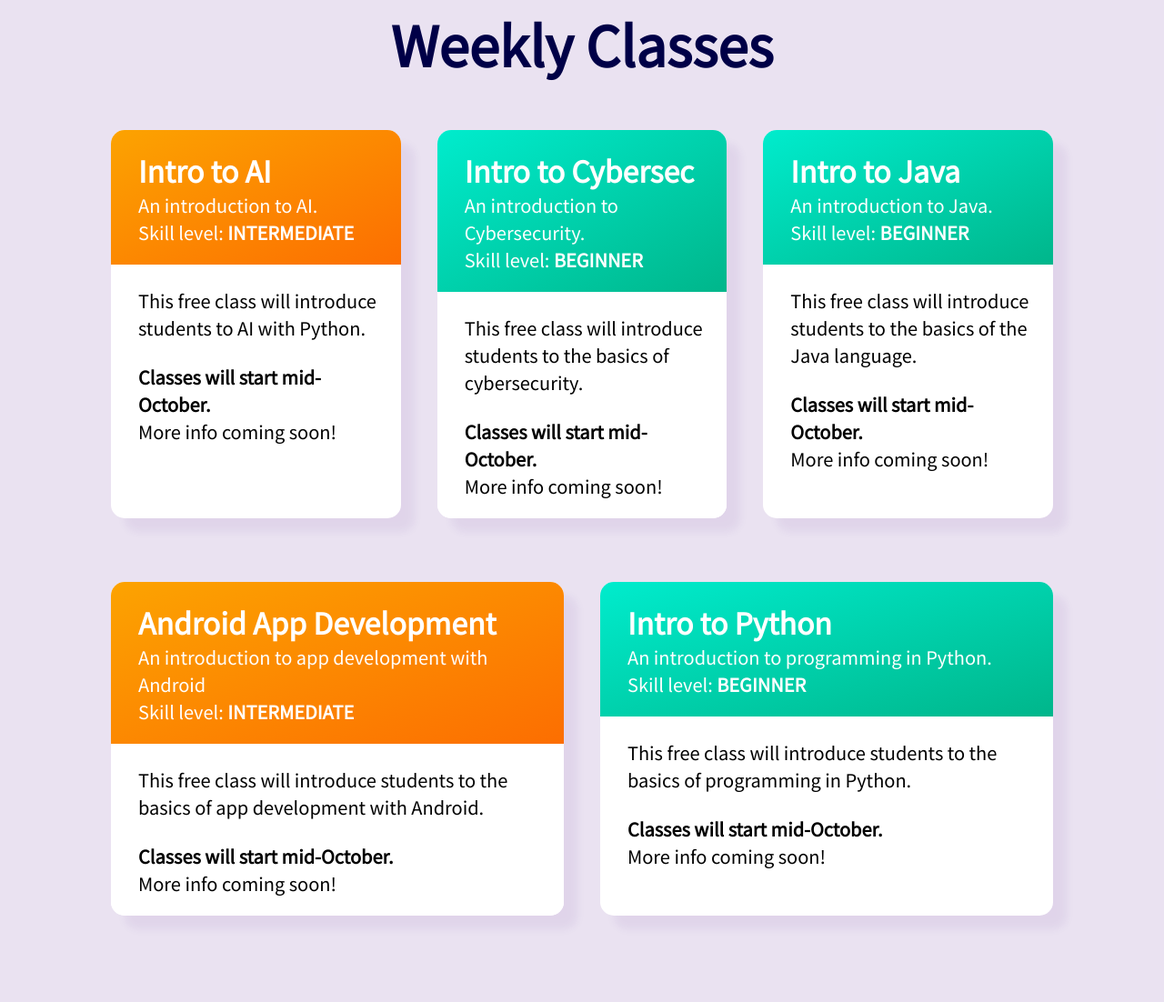
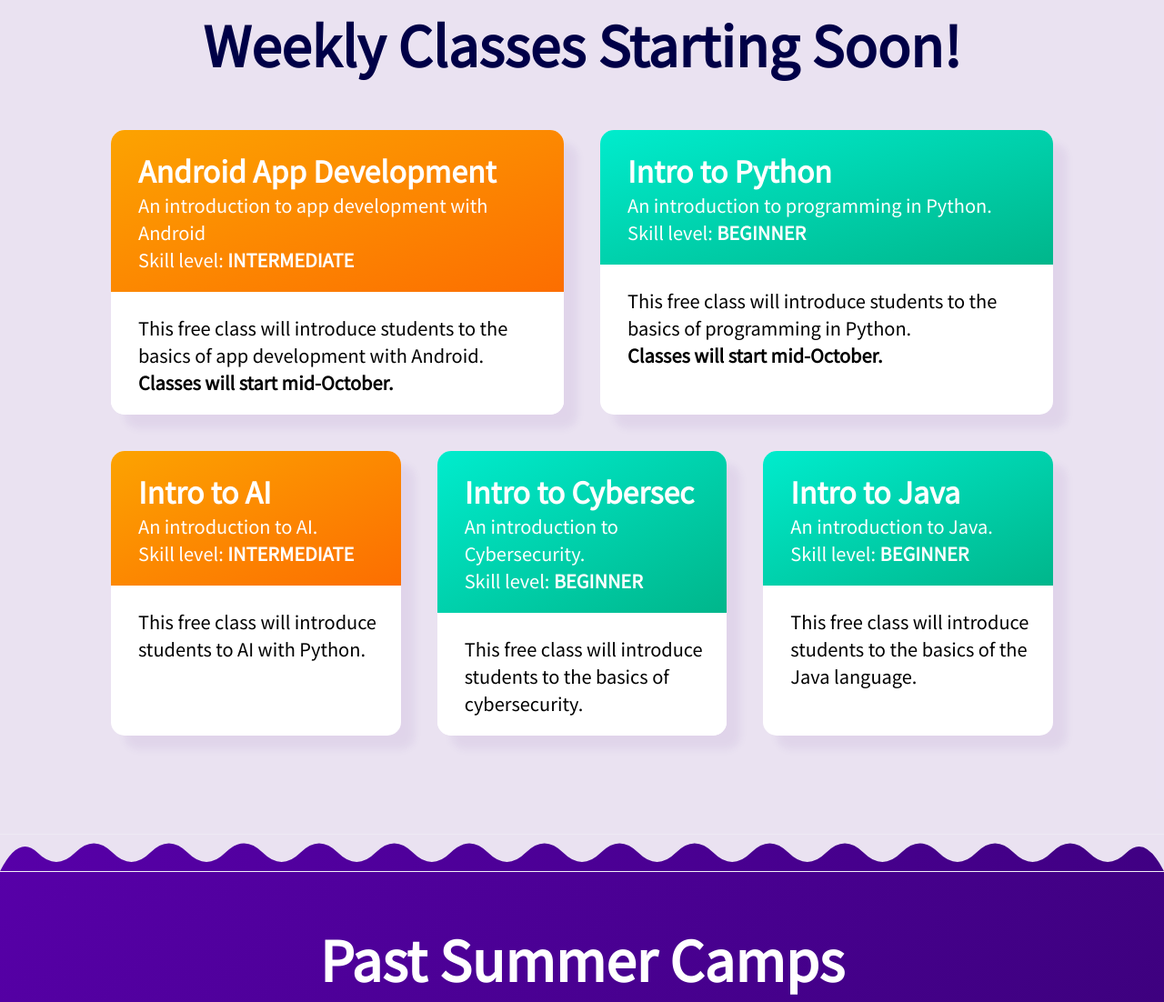
Before and after one commit to KG14/KG14.github.io, a website: page index.html in a window 1280 px wide. Shown: the part 646-1748 px from the top of the page at 91% size. Drawn offline with nearby package versions, Linux system fonts and the light colour scheme.

Commit message:
Changed heading to weekly classes starting soon

```diff
--- a/index.html
+++ b/index.html
@@ -94,8 +94,34 @@
 
         <section id="future-classes-section">
             <div class="container classes-container">
-                <b><p style="text-align: center; color: #000047; font-size: 60px;">Weekly Classes</p></b>
+                <b><p style="text-align: center; color: #000047; font-size: 60px;">Weekly Classes Starting Soon!</p></b>
                 <div class="columns" style="margin-top: 30px;">
+                    <div class="column class-card">
+                        <div class="class-card-title is-intermediate">
+                            <b><p class="is-size-3">Android App Development</p></b>
+                            <p class="is-size-5">An introduction to app development with Android</p>
+                            <p class="is-size-5">Skill level: <b>INTERMEDIATE</b></p>
+                        </div>
+                        <div class="class-card-description">
+                            <p class="is-size-5">This free class will introduce students to the basics of app development with Android.</p>
+                            <p class="is-size-5" style="font-weight: bold;">Classes will start mid-October.</p>
+                        </div>
+                    </div>
+
+                    <div class="column class-card">
+                        <div class="class-card-title is-beginner">
+                            <b><p class="is-size-3">Intro to Python</p></b>
+                            <p class="is-size-5">An introduction to programming in Python.</p>
+                            <p class="is-size-5">Skill level: <b>BEGINNER</b></p>
+                        </div>
+                        <div class="class-card-description">
+                            <p class="is-size-5">This free class will introduce students to the basics of programming in Python.</p>
+                            <p class="is-size-5" style="font-weight: bold;">Classes will start mid-October.</p>
+                        </div>
+                    </div>
+                </div>
+
+                <div class="columns">
                     <div class="column class-card">
                         <div class="class-card-title is-intermediate">
                             <b><p class="is-size-3">Intro to AI</p></b>
@@ -104,9 +130,6 @@
                         </div>
                         <div class="class-card-description">
                             <p class="is-size-5">This free class will introduce students to AI with Python.</p>
-                            <br>
-                            <p class="is-size-5" style="font-weight: bold;">Classes will start mid-October.</p>
-                            <p class="is-size-5">More info coming soon!</p>
                         </div>
                     </div>
 
@@ -118,9 +141,6 @@
                         </div>
                         <div class="class-card-description">
                             <p class="is-size-5">This free class will introduce students to the basics of cybersecurity.</p>
-                            <br>
-                            <p class="is-size-5" style="font-weight: bold;">Classes will start mid-October.</p>
-                            <p class="is-size-5">More info coming soon!</p>
                         </div>
                     </div>
 
@@ -132,39 +152,6 @@
                         </div>
                         <div class="class-card-description">
                             <p class="is-size-5">This free class will introduce students to the basics of the Java language.</p>
-                            <br>
-                            <p class="is-size-5" style="font-weight: bold;">Classes will start mid-October.</p>
-                            <p class="is-size-5">More info coming soon!</p>
-                        </div>
-                    </div>
-                </div>
-
-                <div class="columns" style="margin-top: 30px;">
-                    <div class="column class-card">
-                        <div class="class-card-title is-intermediate">
-                            <b><p class="is-size-3">Android App Development</p></b>
-                            <p class="is-size-5">An introduction to app development with Android</p>
-                            <p class="is-size-5">Skill level: <b>INTERMEDIATE</b></p>
-                        </div>
-                        <div class="class-card-description">
-                            <p class="is-size-5">This free class will introduce students to the basics of app development with Android.</p>
-                            <br>
-                            <p class="is-size-5" style="font-weight: bold;">Classes will start mid-October.</p>
-                            <p class="is-size-5">More info coming soon!</p>
-                        </div>
-                    </div>
-
-                    <div class="column class-card">
-                        <div class="class-card-title is-beginner">
-                            <b><p class="is-size-3">Intro to Python</p></b>
-                            <p class="is-size-5">An introduction to programming in Python.</p>
-                            <p class="is-size-5">Skill level: <b>BEGINNER</b></p>
-                        </div>
-                        <div class="class-card-description">
-                            <p class="is-size-5">This free class will introduce students to the basics of programming in Python.</p>
-                            <br>
-                            <p class="is-size-5" style="font-weight: bold;">Classes will start mid-October.</p>
-                            <p class="is-size-5">More info coming soon!</p>
                         </div>
                     </div>
                 </div>
```
